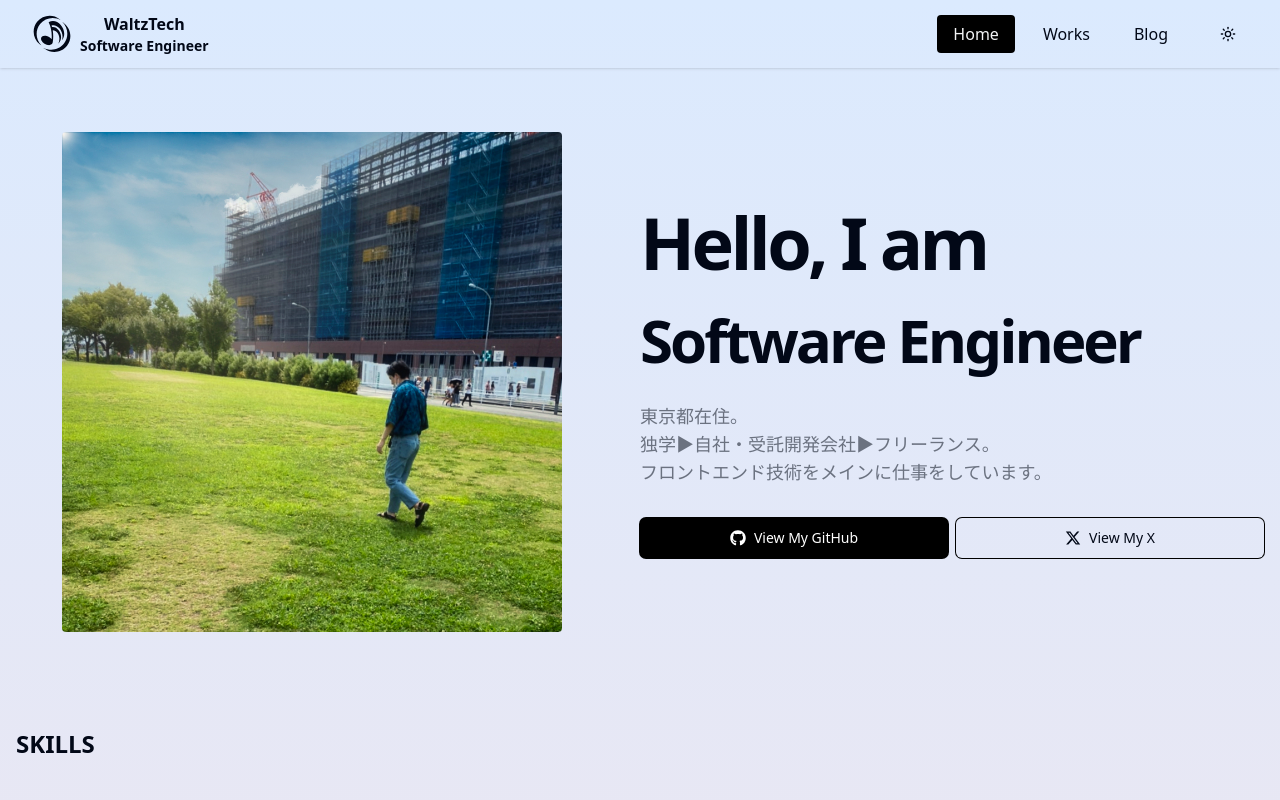
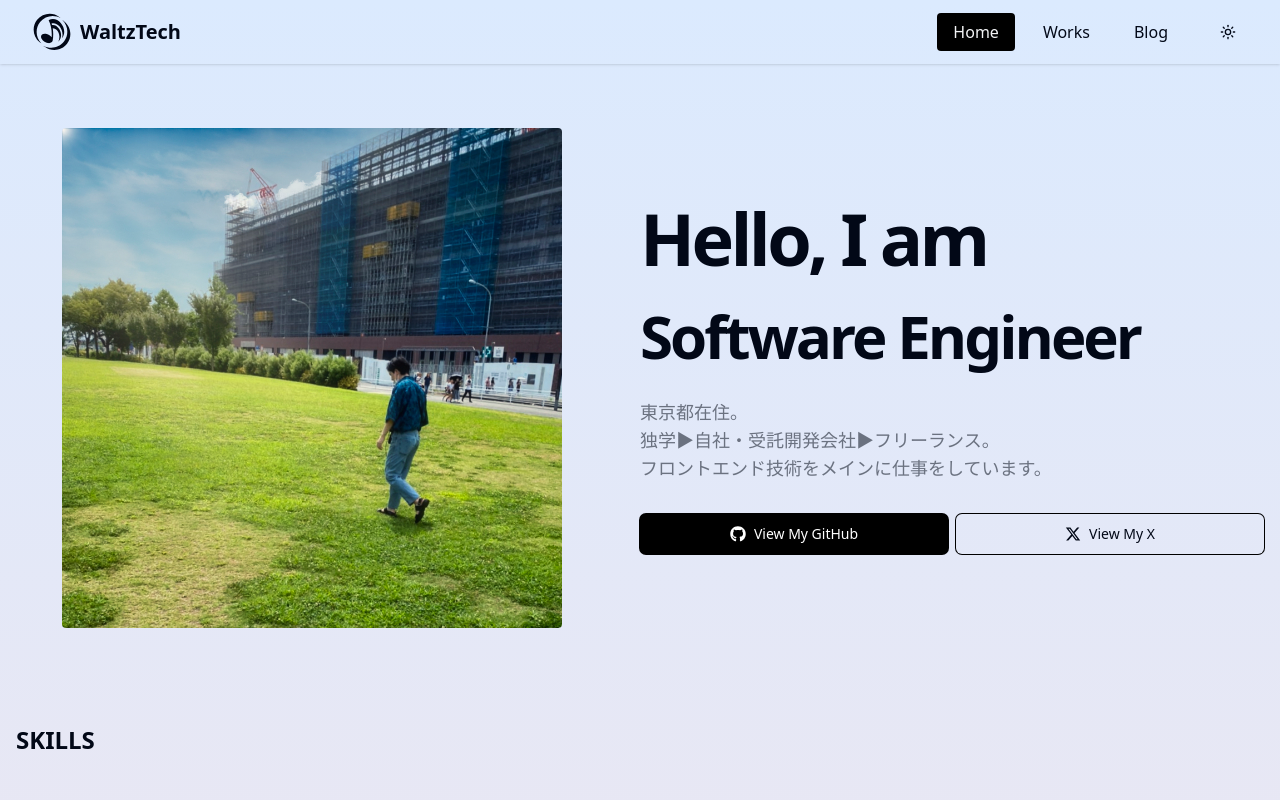
Before and after one commit to waltz29pf/microcms-nextjs-blog, a Next.js app: page / in a window 1280 px wide. Shown: the top 800 px of the page. Built offline with nearby package versions, Linux system fonts and the light colour scheme; a web font is replaced by a local one.

Commit message:
fix: blog title

```diff
--- a/app/components/layout/header/Header.tsx
+++ b/app/components/layout/header/Header.tsx
@@ -17,10 +17,7 @@ const Header = () => {
         >
           <div className="flex items-center gap-2">
             <GiMusicSpell size={40} />
-            <div className="flex flex-col items-center">
-              <span className="text-sm sm:text-base">WaltzTech</span>
-              <span className="text-xs sm:text-sm">Software Engineer</span>
-            </div>
+            <span className="text-base sm:text-xl">WaltzTech</span>
             <BlogTitle />
           </div>
         </Link>
--- a/app/components/layout/navigation/BlogTitle.tsx
+++ b/app/components/layout/navigation/BlogTitle.tsx
@@ -7,7 +7,7 @@ const BlogTitle = () => {
   const showBlogTitle = pathname === "/blog";
 
   return (
-    <span className="text-xl sm:text-2xl hidden sm:inline">
+    <span className="text-xl sm:text-xl hidden sm:inline">
       {showBlogTitle && "| TechBlog"}
     </span>
   );
```
